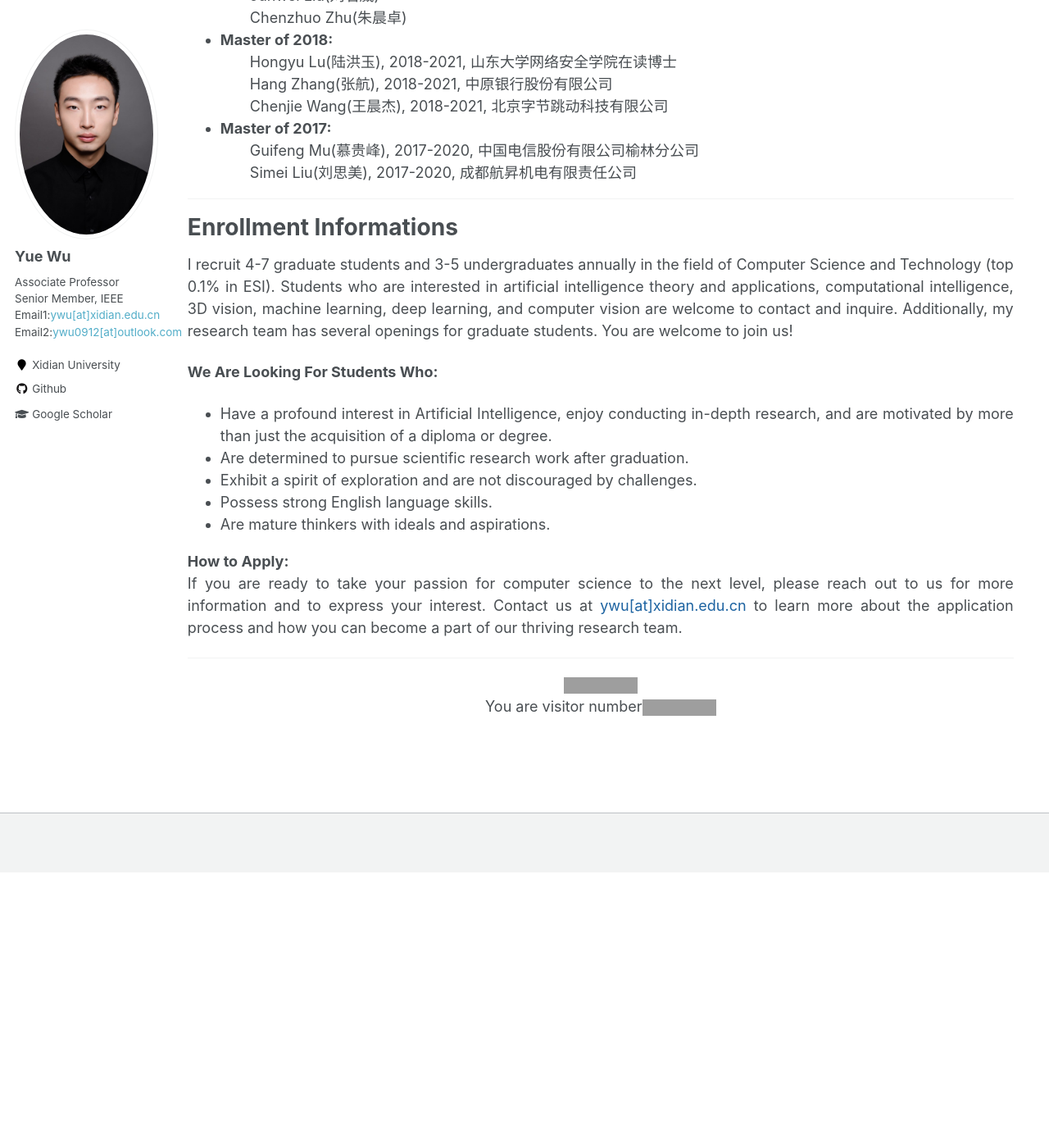
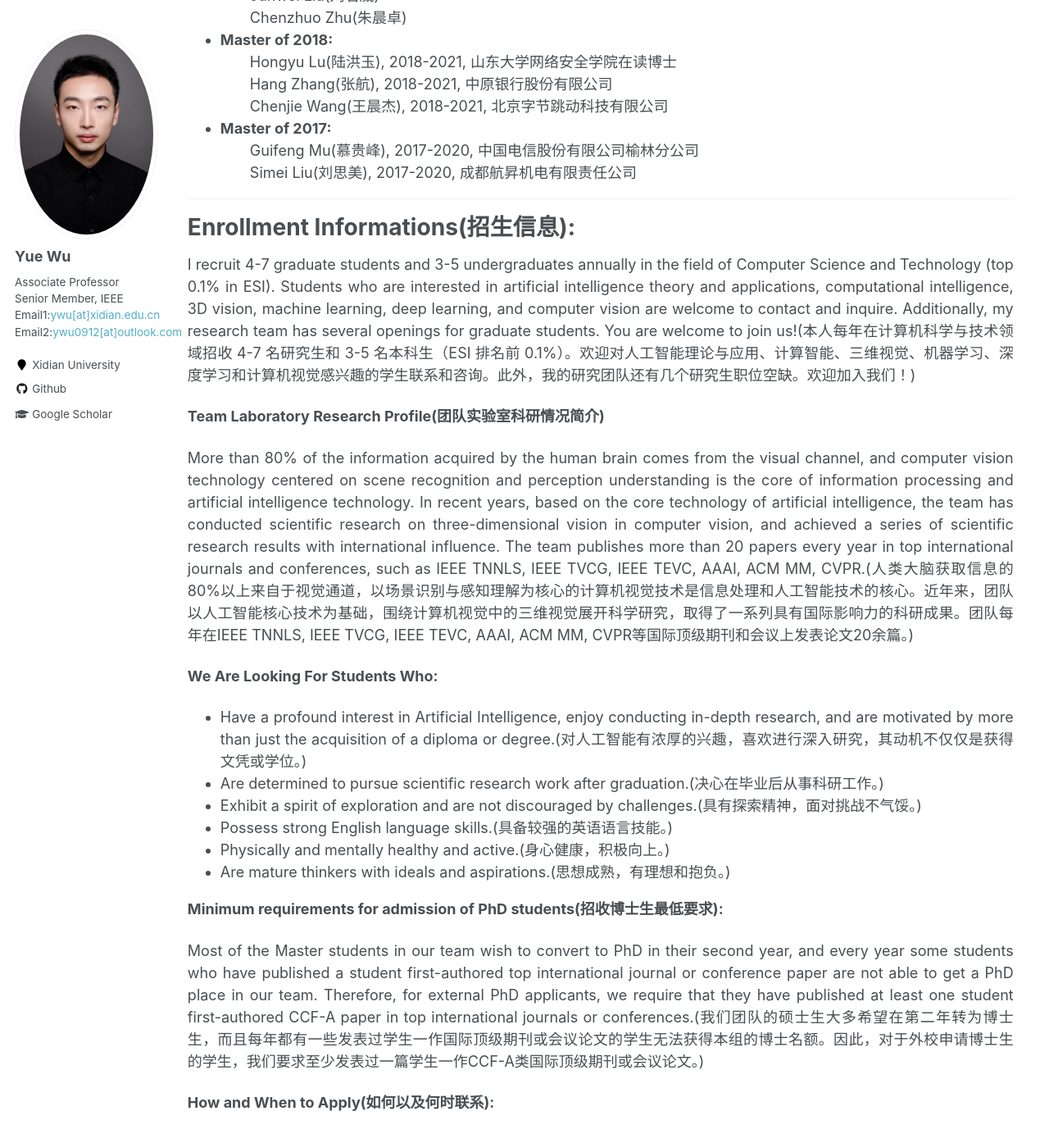
Before and after one commit to ywuchina/ywuchina.github.io, a Jekyll site: the page built from _pages/home.md, in a window 1280 px wide and 1400 px high, scrolled down 5825 px. Shown: the top 1394 px of the window at 82% size. Built offline with Jekyll 4.4.1, drawn with Linux system fonts in a browser that asks for light colours; before the commit the page ends 6889 px from its top, so only the background shows below that; some of the changed text lies outside the part shown; grey boxes are pictures that could not be loaded.

Commit message:
Update team.html

```diff
--- a/_includes/team.html
+++ b/_includes/team.html
@@ -93,27 +93,44 @@
 </li>
 </ul>
 <hr>
-<h1 id="EnrollmentInformations">Enrollment Informations</h1>
-<p>I recruit 4-7 graduate students and 3-5 undergraduates annually in the field of Computer Science and Technology (top 0.1% in ESI). Students who are interested in artificial intelligence theory and applications, computational intelligence, 3D vision, machine learning, deep learning, and computer vision are welcome to contact and inquire. Additionally, my research team has several openings for graduate students. You are welcome to join us! </p>
+<h1 id="EnrollmentInformations">Enrollment Informations(招生信息):</h1>
+<p>I recruit 4-7 graduate students and 3-5 undergraduates annually in the field of Computer Science and Technology (top 0.1% in ESI). Students who are interested in artificial intelligence theory and applications, computational intelligence, 3D vision, machine learning, deep learning, and computer vision are welcome to contact and inquire. Additionally, my research team has several openings for graduate students. You are welcome to join us!(本人每年在计算机科学与技术领域招收 4-7 名研究生和 3-5 名本科生（ESI 排名前 0.1%）。欢迎对人工智能理论与应用、计算智能、三维视觉、机器学习、深度学习和计算机视觉感兴趣的学生联系和咨询。此外，我的研究团队还有几个研究生职位空缺。欢迎加入我们！) </p>
+<p><b>Team Laboratory Research Profile(团队实验室科研情况简介)</b></p>
+<p>More than 80% of the information acquired by the human brain comes from the visual channel, and computer vision technology centered on scene recognition and perception understanding is the core of information processing and artificial intelligence technology. In recent years, based on the core technology of artificial intelligence, the team has conducted scientific research on three-dimensional vision in computer vision, and achieved a series of scientific research results with international influence. The team publishes more than 20 papers every year in top international journals and conferences, such as IEEE TNNLS, IEEE TVCG, IEEE TEVC, AAAI, ACM MM, CVPR.(人类大脑获取信息的80%以上来自于视觉通道，以场景识别与感知理解为核心的计算机视觉技术是信息处理和人工智能技术的核心。近年来，团队以人工智能核心技术为基础，围绕计算机视觉中的三维视觉展开科学研究，取得了一系列具有国际影响力的科研成果。团队每年在IEEE TNNLS, IEEE TVCG, IEEE TEVC, AAAI, ACM MM, CVPR等国际顶级期刊和会议上发表论文20余篇。)</p>
 <p><b>We Are Looking For Students Who:</b></p>
 <ul>
     <li style="margin-bottom: 1.5;">
-        Have a profound interest in Artificial Intelligence, enjoy conducting in-depth research, and are motivated by more than just the acquisition of a diploma or degree.
+        Have a profound interest in Artificial Intelligence, enjoy conducting in-depth research, and are motivated by more than just the acquisition of a diploma or degree.(对人工智能有浓厚的兴趣，喜欢进行深入研究，其动机不仅仅是获得文凭或学位。)
     </li>
     <li style="margin-bottom: 1.5;">
-        Are determined to pursue scientific research work after graduation.
+        Are determined to pursue scientific research work after graduation.(决心在毕业后从事科研工作。)
     </li>
     <li style="margin-bottom: 1.5;">
-        Exhibit a spirit of exploration and are not discouraged by challenges.
+        Exhibit a spirit of exploration and are not discouraged by challenges.(具有探索精神，面对挑战不气馁。)
     </li>
     <li style="margin-bottom: 1.5;">
-        Possess strong English language skills.
+        Possess strong English language skills.(具备较强的英语语言技能。)
     </li>
     <li style="margin-bottom: 1.5;">
-        Are mature thinkers with ideals and aspirations.
+        Physically and mentally healthy and active.(身心健康，积极向上。)
     </li>
+    <li style="margin-bottom: 1.5;">
+        Are mature thinkers with ideals and aspirations.(思想成熟，有理想和抱负。)
+    </li>
+
 </ul>
-<p><b>How to Apply:</b><br>
-If you are ready to take your passion for computer science to the next level, please reach out to us for more information and to express your interest. Contact us at <a href="mailto:ywu@xidian.edu.cn">ywu[at]xidian.edu.cn</a> to learn more about the application process and how you can become a part of our thriving research team.
-</p>
+<p><b>Minimum requirements for admission of PhD students(招收博士生最低要求):</b>
+<p>Most of the Master students in our team wish to convert to PhD in their second year, and every year some students who have published a student first-authored top international journal or conference paper are not able to get a PhD place in our team. Therefore, for external PhD applicants, we require that they have published at least one student first-authored CCF-A paper in top international journals or conferences.(我们团队的硕士生大多希望在第二年转为博士生，而且每年都有一些发表过学生一作国际顶级期刊或会议论文的学生无法获得本组的博士名额。因此，对于外校申请博士生的学生，我们要求至少发表过一篇学生一作CCF-A类国际顶级期刊或会议论文。)</p>
+<p><b>How and When to Apply(如何以及何时联系):</b></p><br>
+<ul>
+     <li style="margin-bottom: 1.5;">
+      If you are ready to take your passion for computer science to the next level, please reach out to us for more information and to express your interest. Contact us at <a href="mailto:ywu@xidian.edu.cn">ywu[at]xidian.edu.cn</a> to learn more about the application process and how you can become a part of our thriving research team.(如果您准备好将自己对计算机科学的热情提升到新的高度，请联系我们了解更多信息并表达您的兴趣。请通过<a href="mailto:ywu@xidian.edu.cn">ywu[at]xidian.edu.cn</a>联系我们，了解更多申请流程以及如何成为我们蓬勃发展的研究团队的一员。)
+     </li>
+     <li style="margin-bottom: 1.5;">
+      It is usually recommended that undergraduate students who are eligible to apply to graduate school begin contacting us around June/July of the second semester of their junior year. We will organize the assessment in July/August. Due to the large number of applicants each year, the guaranteed spots are basically filled by early August. For students who plan to study for PhD, we usually finalize the list of students who will enter in September of the following year by November. Due to the limited number of places and the large number of applicants, we advise students interested in joining our team not to wait too long before contacting us.(通常建议有资格申请研究生院的本科生在大三下学期的 6-7 月份左右开始与我们联系。我们将在 7-8 月份组织考核。由于每年报考人数较多，保送生名额基本在 8 月初就已报满。对于计划攻读博士学位的学生，我们通常会在 11 月前确定次年 9 月入学的学生名单。由于名额有限，申请人数众多，我们建议有兴趣加入我们团队的学生不要等待太久再联系我们。)
+     </li>
+
+</ul>
+<p><b>Work Environment(工作环境):</b></p>
+<p>The team lab provides excellent basic learning and living environment in addition to better computing resources. The lab currently has more than 20 students (including undergraduate interns), RTX 4090Ti, RTX 3090Ti and other various server workstations with graphics cards totaling more than 10, including 2024 new procurement of three six-card RTX 4090Ti servers.(团队实验室除了提供优秀的基本学习和生活环境以外，也提供较好的计算资源。实验室现有学生20多名（含本科实习生），RTX 4090Ti, RTX 3090Ti 等各种服务器工作站配显卡共计10余块，含2024年新采购3台六卡RTX 4090Ti服务器。) </p>
 <hr>
```
